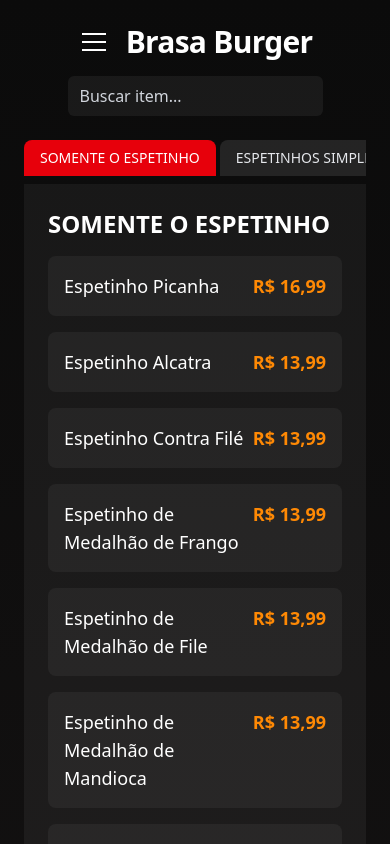
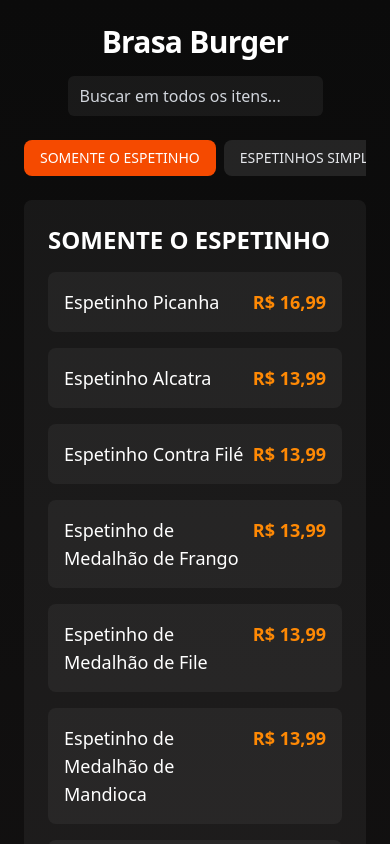
Before and after one commit to dheyssons/brasa-burguer, a Next.js app: page / in a window 390 px wide. Shown: the top 844 px of the page. Built offline with nearby package versions, Linux system fonts and the light colour scheme.

Commit message:
add auto-scroll on select category

```diff
--- a/src/app/page.js
+++ b/src/app/page.js
@@ -1,6 +1,6 @@
 "use client";
 import Head from "next/head";
-import { useState } from "react";
+import { useState, useMemo, useRef, useEffect } from "react";
 import { menu } from "../data/menu";
 
 function formatPrice(p) {
@@ -26,16 +26,117 @@
   ];
   const [active, setActive] = useState("somenteEspetinho");
   const [q, setQ] = useState("");
-  const [menuOpen, setMenuOpen] = useState(false);
+  const tabsRef = useRef(null);
+  const tabRefs = useRef({});
 
-  const toggleMenu = () => {
-    setMenuOpen(!menuOpen);
-  };
+  useEffect(() => {
+    if (tabRefs.current[active] && tabsRef.current) {
+      const tabElement = tabRefs.current[active];
+      const tabsContainer = tabsRef.current;
+
+      // Calcula a posição para centralizar a tab
+      const tabLeft = tabElement.offsetLeft;
+      const tabWidth = tabElement.offsetWidth;
+      const containerWidth = tabsContainer.offsetWidth;
+      const scrollLeft = tabLeft - containerWidth / 2 + tabWidth / 2;
+
+      tabsContainer.scrollTo({
+        left: scrollLeft,
+        behavior: "smooth",
+      });
+    }
+  }, [active]);
+
+  // Função para buscar em todos os itens de todas as categorias
+  const searchAllItems = useMemo(() => {
+    if (!q) return null;
+
+    const results = [];
+
+    categories.forEach((categoryKey) => {
+      const category = menu[categoryKey];
+      if (!category) return;
+
+      // Tratamento especial para a categoria "porcoes"
+      if (categoryKey === "porcoes") {
+        Object.entries(category.sections).forEach(([sectionName, items]) => {
+          items.forEach((item) => {
+            if (item.name.toLowerCase().includes(q.toLowerCase())) {
+              results.push({
+                ...item,
+                category: category.title,
+                section: sectionName,
+              });
+            }
+          });
+        });
+      }
+      // Para outras categorias
+      else if (category.items) {
+        category.items.forEach((item) => {
+          if (item.name.toLowerCase().includes(q.toLowerCase())) {
+            results.push({
+              ...item,
+              category: category.title,
+            });
+          }
+        });
+      }
+    });
+
+    return results;
+  }, [q]);
 
   const renderItems = (catKey) => {
     const cat = menu[catKey];
     if (!cat) return null;
 
+    // Se há termo de busca, mostra resultados globais
+    if (q && searchAllItems) {
+      return (
+        <div className="space-y-4">
+          <div className="text-sm text-gray-400 mb-4">
+            Mostrando resultados para "{q}" em todas as categorias
+          </div>
+
+          {searchAllItems.map((item, idx) => (
+            <div
+              key={idx}
+              className="p-4 bg-white/5 rounded-lg flex justify-between items-start"
+            >
+              <div>
+                <div className="font-medium text-lg">{item.name}</div>
+                <div className="text-sm text-gray-400">
+                  {item.category}
+                  {item.section ? ` • ${item.section}` : ""}
+                </div>
+                {item.desc && (
+                  <div className="text-sm text-gray-400 mt-1">{item.desc}</div>
+                )}
+              </div>
+              <div className="text-right">
+                {item.price.inteira ? (
+                  <>
+                    <div className="text-sm text-gray-300">Inteira</div>
+                    <div className="font-semibold">
+                      {formatPrice(item.price.inteira)}
+                    </div>
+                    <div className="text-sm text-gray-300 mt-1">Meia</div>
+                    <div>{formatPrice(item.price.meia)}</div>
+                  </>
+                ) : (
+                  <div className="text-orange-400 font-bold text-lg">
+                    {formatPrice(item.price)}
+                  </div>
+                )}
+              </div>
+            </div>
+          ))}
+        </div>
+      );
+    }
+
+    // Caso contrário, mostra os itens da categoria selecionada
     if (catKey === "porcoes") {
       return (
         <div className="space-y-6">
@@ -45,11 +146,7 @@
                 {sectionName}
               </h3>
               <div className="grid md:grid-cols-2 gap-4">
-                {items
-                  .filter((item) =>
-                    item.name.toLowerCase().includes(q.toLowerCase())
-                  )
-                  .map((it, idx) => (
+                {items.map((it, idx) => (
                   <div
                     key={idx}
                     className="p-4 bg-white/5 rounded-lg flex justify-between items-center"
@@ -79,9 +176,7 @@
 
     return (
       <div className="grid gap-4">
-        {(cat.items || [])
-          .filter((it) => it.name.toLowerCase().includes(q.toLowerCase()))
-          .map((item, idx) => (
+        {(cat.items || []).map((item, idx) => (
           <div
             key={idx}
             className="p-4 bg-white/5 rounded-lg flex justify-between items-start"
@@ -115,57 +210,39 @@
 
       <main className="min-h-screen bg-gradient-to-b from-[#0b0b0b] to-[#141212] text-white p-6">
         <header className="max-w-5xl mx-auto flex flex-col md:flex-row items-center justify-between gap-4">
-          <div className="flex items-center gap-4">
-            <button
-              onClick={toggleMenu}
-              className="md:hidden flex flex-col justify-center items-center w-8 h-8"
-              aria-label="Abrir menu"
-            >
-              <span
-                className={`block w-6 h-0.5 bg-white mb-1.5 transition-all ${
-                  menuOpen ? "rotate-45 translate-y-2" : ""
-                }`}
-              ></span>
-              <span
-                className={`block w-6 h-0.5 bg-white mb-1.5 transition-all ${
-                  menuOpen ? "opacity-0" : ""
-                }`}
-              ></span>
-              <span
-                className={`block w-6 h-0.5 bg-white transition-all ${
-                  menuOpen ? "-rotate-45 -translate-y-2" : ""
-                }`}
-              ></span>
-            </button>
           <h1 className="text-3xl md:text-4xl font-extrabold tracking-tight">
             Brasa Burger
           </h1>
-          </div>
 
           <div className="flex gap-3 items-center">
             <input
               value={q}
               onChange={(e) => setQ(e.target.value)}
-              placeholder="Buscar item..."
+              placeholder="Buscar em todos os itens..."
               className="bg-white/6 placeholder:text-gray-300 px-3 py-2 rounded-md outline-none"
             />
           </div>
         </header>
 
-        {/* Tabs para desktop */}
-        <div className="max-w-5xl mx-auto mt-6 block">
-          <div className="flex overflow-x-auto pb-2 scrollbar-hide">
-            <div className="flex space-x-1">
+        {/* Tabs para navegação */}
+        <div className="max-w-5xl mx-auto mt-6">
+          <div
+            ref={tabsRef}
+            className="flex overflow-x-auto pb-2 scrollbar-hide scroll-smooth"
+          >
+            <div className="flex space-x-2">
               {categories.map((key) => (
                 <button
                   key={key}
+                  ref={(el) => (tabRefs.current[key] = el)}
                   onClick={() => {
                     setActive(key);
+                    setQ("");
                     window.scrollTo({ top: 0, behavior: "smooth" });
                   }}
-                  className={`px-4 py-2 rounded-t-lg text-sm font-medium whitespace-nowrap ${
+                  className={`px-4 py-2 rounded-lg text-sm font-medium whitespace-nowrap flex-shrink-0 ${
                     active === key
-                      ? "bg-red-600 text-white"
+                      ? "bg-orange-600 text-white"
                       : "bg-white/10 text-gray-200 hover:bg-white/20"
                   }`}
                 >
@@ -176,46 +253,13 @@
           </div>
         </div>
 
-        <section className="max-w-5xl mx-auto mt-0 md:mt-4">
-          {/* Menu lateral para mobile */}
-          <aside
-            className={`${
-              menuOpen ? "fixed inset-0 z-50 bg-[#0b0b0b] p-6" : "hidden"
-            } md:hidden`}
-          >
-            <nav className="flex flex-col gap-2">
-              <button
-                onClick={toggleMenu}
-                className="self-end mb-4 text-2xl"
-                aria-label="Fechar menu"
-              >
-                &times;
-              </button>
-
-              {categories.map((key) => (
-                <button
-                  key={key}
-                  onClick={() => {
-                    setActive(key);
-                    setMenuOpen(false);
-                    window.scrollTo({ top: 0, behavior: "smooth" });
-                  }}
-                  className={`text-left px-3 py-2 rounded-md w-full ${
-                    active === key
-                      ? "bg-orange-600 text-white"
-                      : "hover:bg-white/10 text-gray-200"
-                  }`}
-                >
-                  {menu[key]?.title || key}
-                </button>
-              ))}
-            </nav>
-          </aside>
-
-          <div className="bg-white/5 rounded-b-lg rounded-t-none md:rounded-t-lg p-6">
+        <section className="max-w-5xl mx-auto mt-4">
+          <div className="bg-white/5 rounded-lg p-6">
+            {!q && (
               <h2 className="text-2xl font-semibold mb-4">
                 {menu[active]?.title}
               </h2>
+            )}
             {renderItems(active)}
           </div>
         </section>
```
Lines whose indentation alone changed are shown as unchanged.
